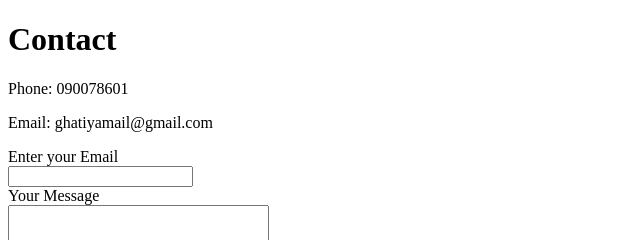
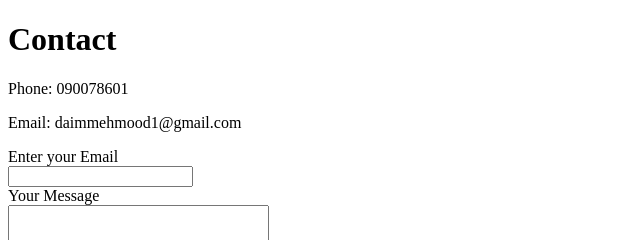
Before and after one commit to Daim-hash/cv, a plain HTML site: page contact.html in a window 1280 px wide. Shown: the top 240 px of the page, 0-640 px from the left. Drawn offline with Linux system fonts and the light colour scheme.

Commit message:
Update contact.html

```diff
--- a/contact.html
+++ b/contact.html
@@ -15,7 +15,7 @@
   </style>
   <h1>Contact</h1>
   <p>Phone: 090078601</p>
-  <p>Email: ghatiyamail@gmail.com</p>
+  <p>Email: daimmehmood1@gmail.com</p>
 
   <form action="mailto:daimmehmood1@gmail.com" method="post" enctype="text/plain">
 
```
